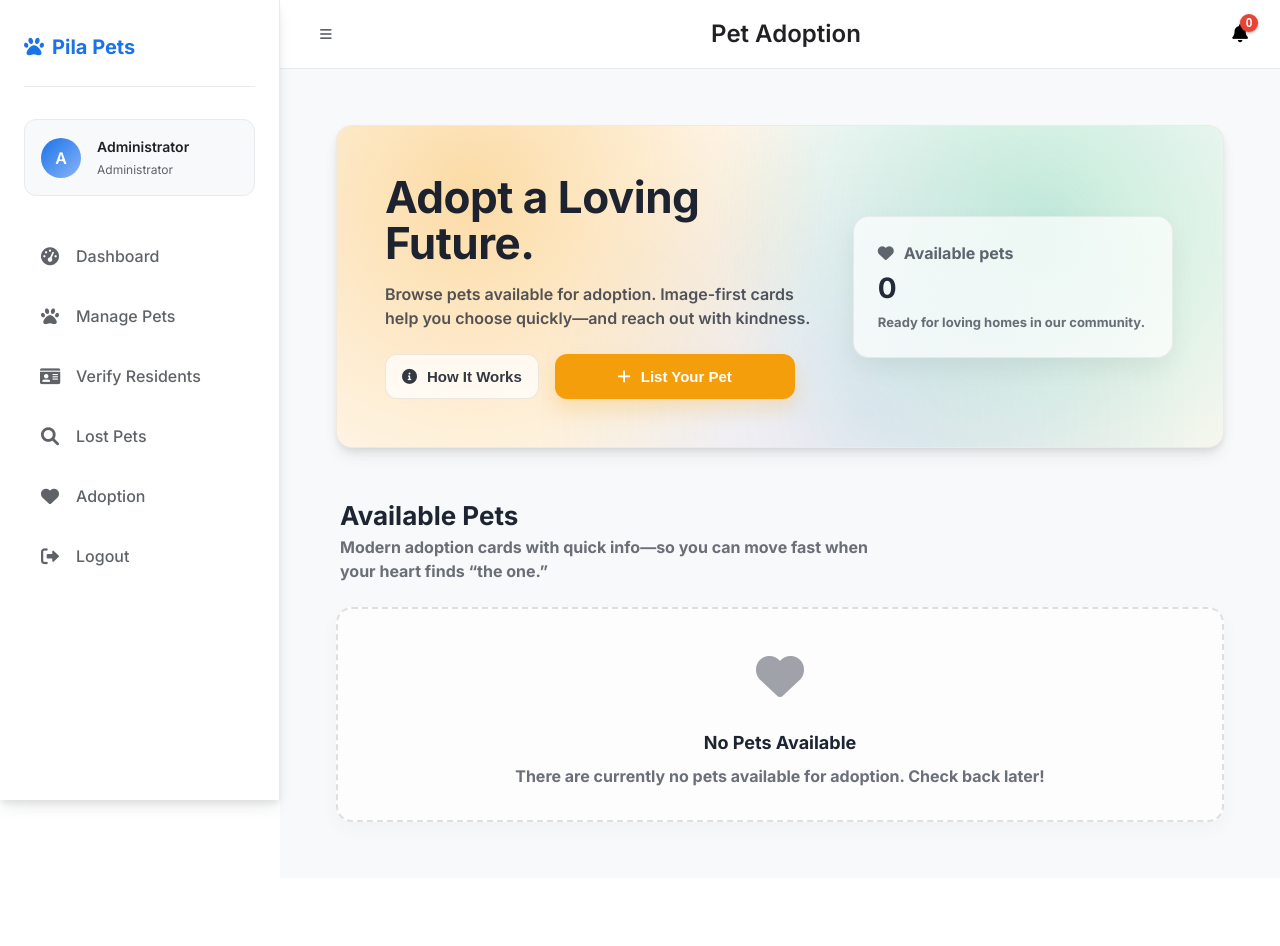
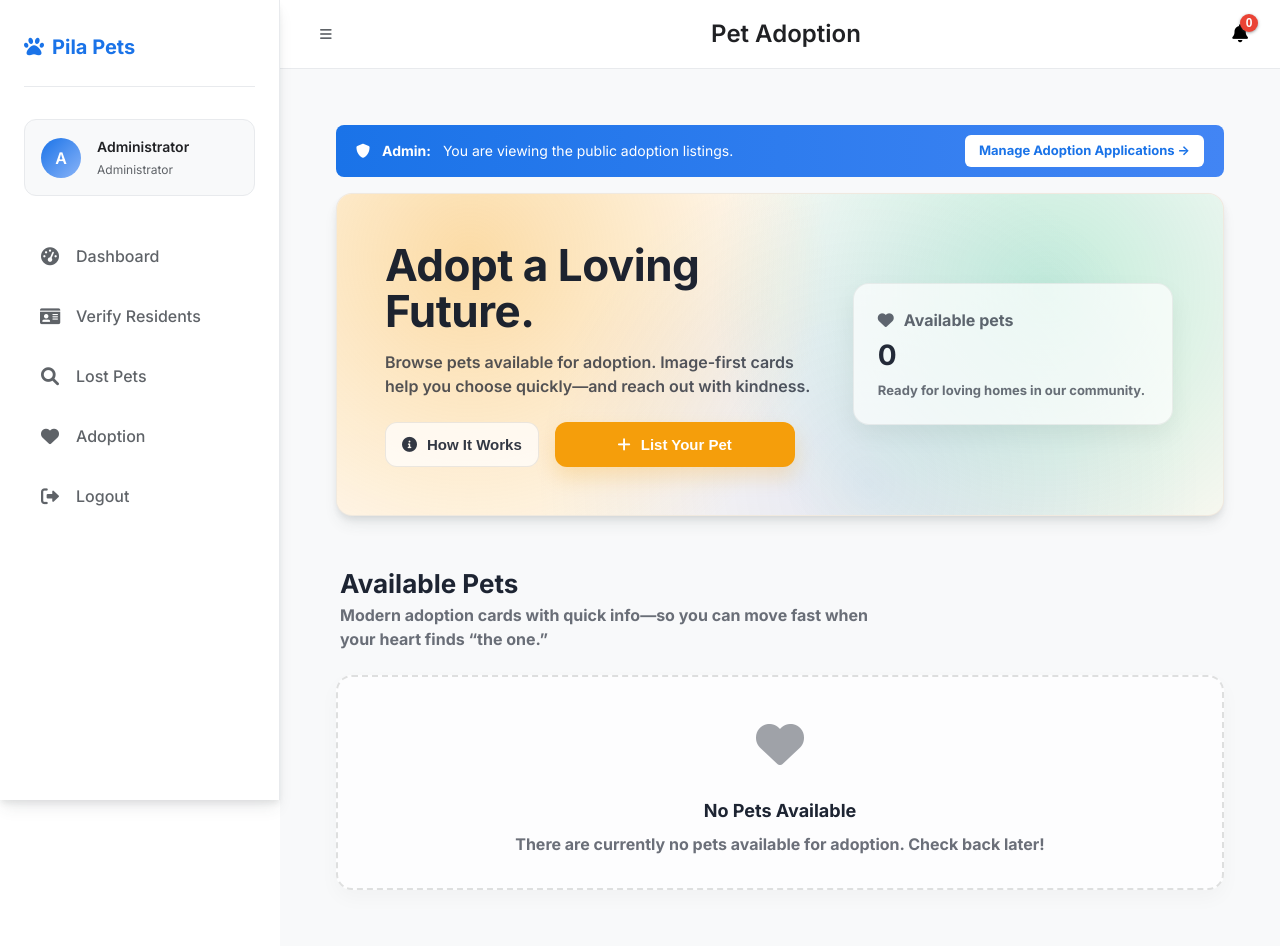
Before and after one commit to reseanrel/GOAT_WEB-master, a PHP site: page /adoption.php in a window 1280 px wide. Before the commit the page ends 823 px from the top, so only its background shows below. Run offline with PHP 8.4, Linux system fonts and the light colour scheme; a user stored in the database is signed in; data comes from the database, SQL or seed files in the repository; data that the repository does not hold is empty.

```diff
--- a/php_version/adoption.php
+++ b/php_version/adoption.php
@@ -713,6 +713,16 @@ if ($currentUser) {
 </style>
 
 <div class="adoption">
+    <?php if (isAdmin()): ?>
+    <div style="background: linear-gradient(90deg, #1a73e8, #4285f4); color: white; padding: 10px 20px; margin-bottom: 16px; border-radius: 8px; display: flex; align-items: center; gap: 12px; font-size: 14px;">
+        <i class="fas fa-shield-alt"></i>
+        <strong>Admin:</strong> You are viewing the public adoption listings.
+        <a href="admin/manage_adoption_applications.php" style="margin-left: auto; background: white; color: #1a73e8; padding: 6px 14px; border-radius: 6px; font-weight: 700; text-decoration: none; font-size: 13px;">
+            Manage Adoption Applications →
+        </a>
+    </div>
+    <?php endif; ?>
+
     <section class="adoption-hero" aria-label="Pet Adoption hero">
         <div class="adoption-hero-inner">
             <div>
--- a/php_version/includes/header.php
+++ b/php_version/includes/header.php
@@ -512,17 +512,15 @@
 
             <ul class="sidebar-nav">
                 <?php if ($_SESSION['is_admin']): ?>
-                    <li><a class="sidebar-link <?php echo basename($_SERVER['PHP_SELF']) == 'dashboard.php' && strpos($_SERVER['REQUEST_URI'], '/admin/') !== false ? 'active' : ''; ?>" href="/admin/dashboard.php"><i class="fas fa-tachometer-alt"></i>Dashboard</a></li>
-                    <li><a class="sidebar-link <?php echo basename($_SERVER['PHP_SELF']) == 'manage_pets.php' ? 'active' : ''; ?>" href="/admin/manage_pets.php"><i class="fas fa-paw"></i>Manage Pets</a></li>
-                    <li><a class="sidebar-link <?php echo basename($_SERVER['PHP_SELF']) == 'verify_residents.php' ? 'active' : ''; ?>" href="/admin/verify_residents.php"><i class="fas fa-id-card"></i>Verify Residents</a></li>
-                    <!-- Manage Users link removed from sidebar (admin dashboard only) -->
-                    <li><a class="sidebar-link" href="/lost_pets.php"><i class="fas fa-search"></i>Lost Pets</a></li>
-                    <li><a class="sidebar-link" href="/adoption.php"><i class="fas fa-heart"></i>Adoption</a></li>
+                     <li><a class="sidebar-link <?php echo basename($_SERVER['PHP_SELF']) == 'dashboard.php' && strpos($_SERVER['REQUEST_URI'], '/admin/') !== false ? 'active' : ''; ?>" href="/admin/dashboard.php"><i class="fas fa-tachometer-alt"></i>Dashboard</a></li>
+                     <li><a class="sidebar-link <?php echo basename($_SERVER['PHP_SELF']) == 'verify_residents.php' ? 'active' : ''; ?>" href="/admin/verify_residents.php"><i class="fas fa-id-card"></i>Verify Residents</a></li>
+                     <!-- Manage Users & Manage Pets now on Admin Dashboard only -->
+                     <li><a class="sidebar-link" href="/lost_pets.php"><i class="fas fa-search"></i>Lost Pets</a></li>
+                     <li><a class="sidebar-link" href="/adoption.php"><i class="fas fa-heart"></i>Adoption</a></li>
                 <?php else: ?>
                     <li><a class="sidebar-link <?php echo basename($_SERVER['PHP_SELF']) == 'dashboard.php' && strpos($_SERVER['REQUEST_URI'], '/user/') !== false ? 'active' : ''; ?>" href="/user/dashboard.php"><i class="fas fa-home"></i>Dashboard</a></li>
                      <li><a class="sidebar-link" href="/user/edit_profile.php"><i class="fas fa-user"></i>Profile</a></li>
-                     <li><a class="sidebar-link <?php echo basename($_SERVER['PHP_SELF']) == 'verify_residency.php' ? 'active' : ''; ?>" href="/user/verify_residency.php"><i class="fas fa-id-card"></i>Verify Residency</a></li>
-                    <li><a class="sidebar-link" href="/lost_pets.php"><i class="fas fa-search"></i>Lost Pets</a></li>
+                     <li><a class="sidebar-link" href="/lost_pets.php"><i class="fas fa-search"></i>Lost Pets</a></li>
                     <li><a class="sidebar-link" href="/adoption.php"><i class="fas fa-heart"></i>Adoption</a></li>
                 <?php endif; ?>
                 <li><a class="sidebar-link" href="#" onclick="confirmLogout(event)"><i class="fas fa-sign-out-alt"></i>Logout</a></li>
@@ -970,7 +968,8 @@
                         'manage_pets': 'Manage Pets',
                         'verify_residents': 'Verify Residents',
                         'lost_pets': 'Lost Pets',
-                        'adoption': 'Pet Adoption'
+                        'adoption': 'Pet Adoption',
+                        'manage_adoption_applications': 'Adoption Applications'
                     };
                     pageTitle.textContent = titles[currentPage] || 'Dashboard';
                 }
```
Also changed, not shown: php_version/admin/dashboard.php (+4 -4 lines), php_version/user/edit_profile.php (+34 -0 lines).
